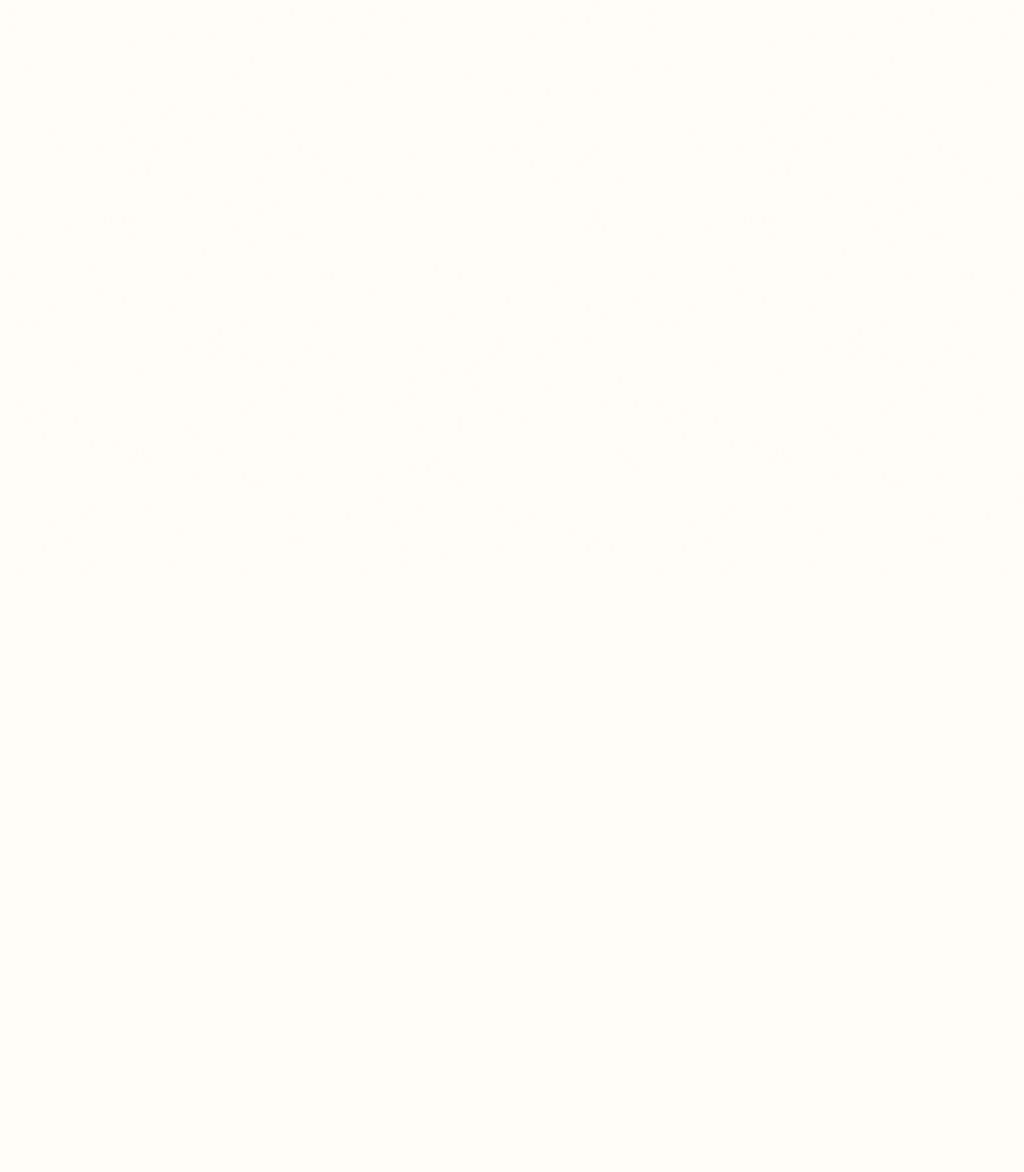
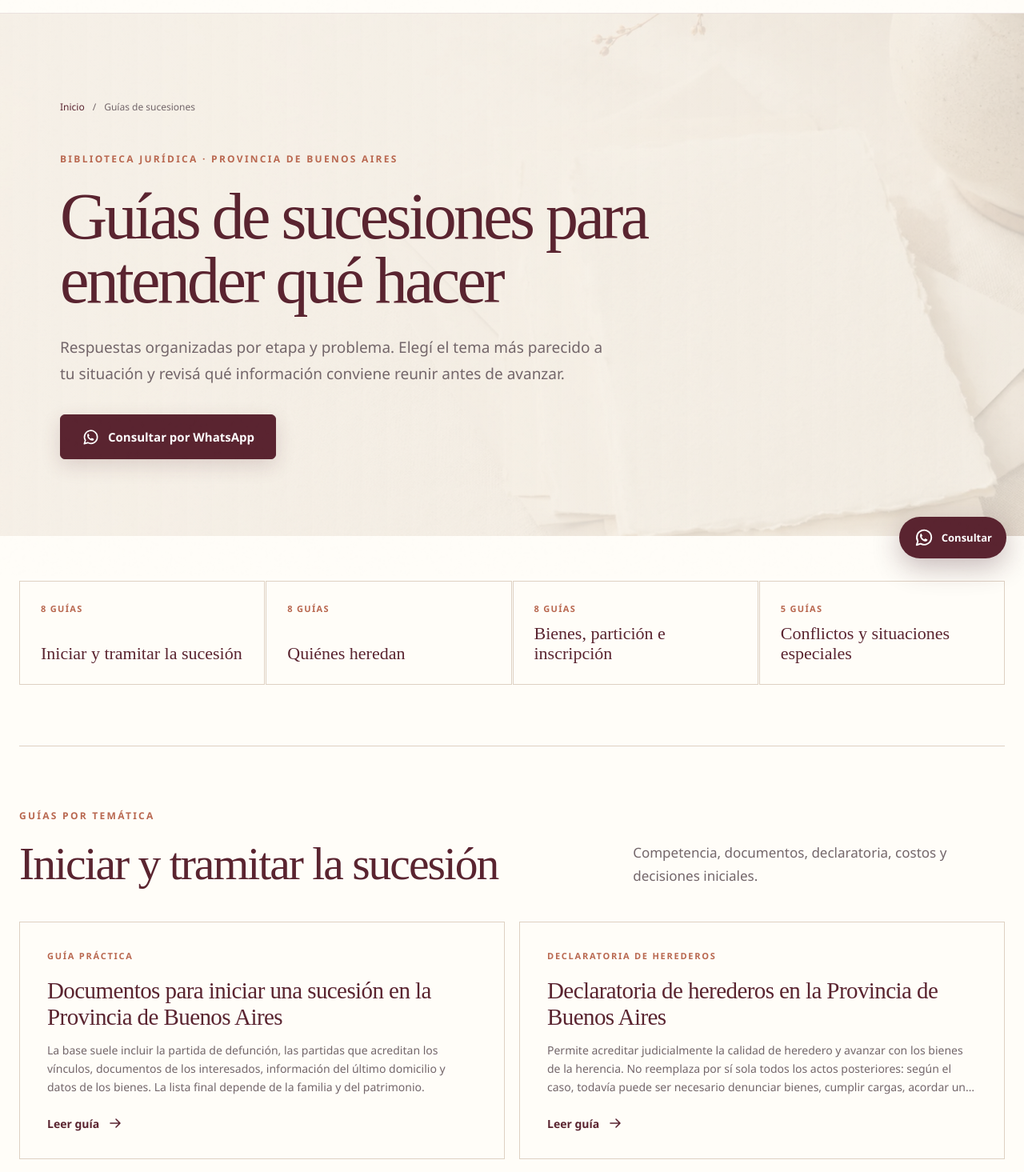
Before and after one commit to facuyorlano/sucesioneslaplata, a Next.js app: page /guias-de-sucesiones in a window 1280 px wide. Before the commit this address had no page. Shown: the part 80-1545 px from the top of the page at 80% size. Before the commit the page ends 800 px from the top, so only its background shows below. Built offline with nearby package versions, Linux system fonts and the light colour scheme.

Commit message:
Add succession guides hub

```diff
--- /dev/null
+++ b/app/guias-de-sucesiones/page.tsx
@@ -0,0 +1,126 @@
+import type { Metadata } from "next";
+import Link from "next/link";
+import { ArrowIcon, WhatsAppIcon } from "@/components/icons";
+import { SiteFooter } from "@/components/site-footer";
+import { SiteHeader } from "@/components/site-header";
+import { WhatsAppFloat } from "@/components/whatsapp-float";
+import { getSeoPage, guideCategories, SITE, whatsappUrl } from "@/lib/site";
+
+export const metadata: Metadata = {
+  title: "Guías de sucesiones en Provincia de Buenos Aires",
+  description:
+    "Guías claras sobre herederos, trámites, bienes, partición y conflictos sucesorios en La Plata y la Provincia de Buenos Aires.",
+  alternates: { canonical: "/guias-de-sucesiones" },
+};
+
+const allGuides = guideCategories.flatMap((category) =>
+  category.slugs.map((slug) => getSeoPage(slug)).filter(Boolean),
+);
+
+const jsonLd = {
+  "@context": "https://schema.org",
+  "@graph": [
+    {
+      "@type": "CollectionPage",
+      "@id": `${SITE.url}/guias-de-sucesiones#collection`,
+      name: "Guías de sucesiones en Provincia de Buenos Aires",
+      description:
+        "Información jurídica general sobre trámites, herederos, bienes y conflictos sucesorios.",
+      url: `${SITE.url}/guias-de-sucesiones`,
+      inLanguage: "es-AR",
+      isPartOf: { "@id": `${SITE.url}/#website` },
+    },
+    {
+      "@type": "ItemList",
+      itemListElement: allGuides.map((guide, index) => ({
+        "@type": "ListItem",
+        position: index + 1,
+        name: guide?.title,
+        url: `${SITE.url}/${guide?.slug}`,
+      })),
+    },
+    {
+      "@type": "BreadcrumbList",
+      itemListElement: [
+        { "@type": "ListItem", position: 1, name: "Inicio", item: SITE.url },
+        {
+          "@type": "ListItem",
+          position: 2,
+          name: "Guías de sucesiones",
+          item: `${SITE.url}/guias-de-sucesiones`,
+        },
+      ],
+    },
+  ],
+};
+
+export default function GuidesPage() {
+  return (
+    <>
+      <script type="application/ld+json" dangerouslySetInnerHTML={{ __html: JSON.stringify(jsonLd) }} />
+      <SiteHeader />
+      <main>
+        <header className="guides-hero">
+          <div>
+            <nav className="breadcrumbs" aria-label="Migas de pan">
+              <Link href="/">Inicio</Link><span>/</span><span>Guías de sucesiones</span>
+            </nav>
+            <p className="eyebrow">Biblioteca jurídica · Provincia de Buenos Aires</p>
+            <h1>Guías de sucesiones para entender qué hacer</h1>
+            <p>
+              Respuestas organizadas por etapa y problema. Elegí el tema más parecido a tu situación
+              y revisá qué información conviene reunir antes de avanzar.
+            </p>
+            <a
+              className="button button-primary"
+              href={whatsappUrl("Hola. Estuve leyendo las guías y quisiera consultar por una sucesión.")}
+              target="_blank"
+              rel="noreferrer"
+            >
+              <WhatsAppIcon /> Consultar por WhatsApp
+            </a>
+          </div>
+        </header>
+
+        <nav className="guide-index section" aria-label="Categorías de guías">
+          {guideCategories.map((category) => (
+            <a href={`#${category.id}`} key={category.id}>
+              <span>{category.slugs.length} guías</span>
+              <strong>{category.title}</strong>
+            </a>
+          ))}
+        </nav>
+
+        <div className="guide-library section">
+          {guideCategories.map((category) => (
+            <section className="guide-category" id={category.id} key={category.id}>
+              <div className="guide-category-heading">
+                <div>
+                  <p className="section-kicker">Guías por temática</p>
+                  <h2>{category.title}</h2>
+                </div>
+                <p>{category.description}</p>
+              </div>
+              <div className="guide-list">
+                {category.slugs.map((slug) => {
+                  const guide = getSeoPage(slug);
+                  if (!guide) return null;
+                  return (
+                    <Link href={`/${guide.slug}`} key={guide.slug}>
+                      <span>{guide.eyebrow}</span>
+                      <h3>{guide.title}</h3>
+                      <p>{guide.answer}</p>
+                      <b>Leer guía <ArrowIcon /></b>
+                    </Link>
+                  );
+                })}
+              </div>
+            </section>
+          ))}
+        </div>
+      </main>
+      <SiteFooter />
+      <WhatsAppFloat />
+    </>
+  );
+}
```
